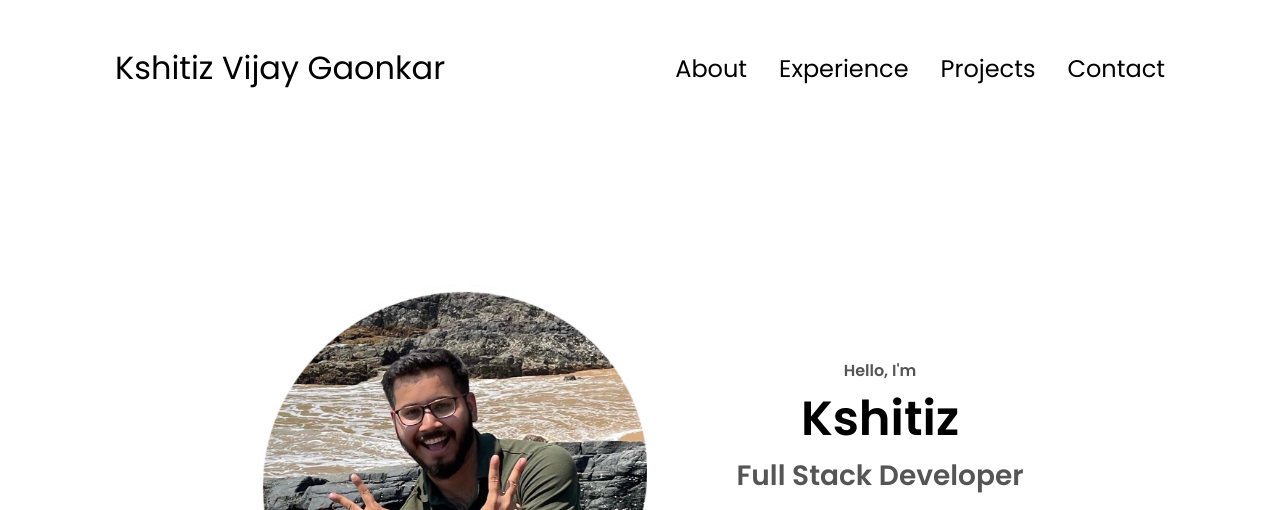
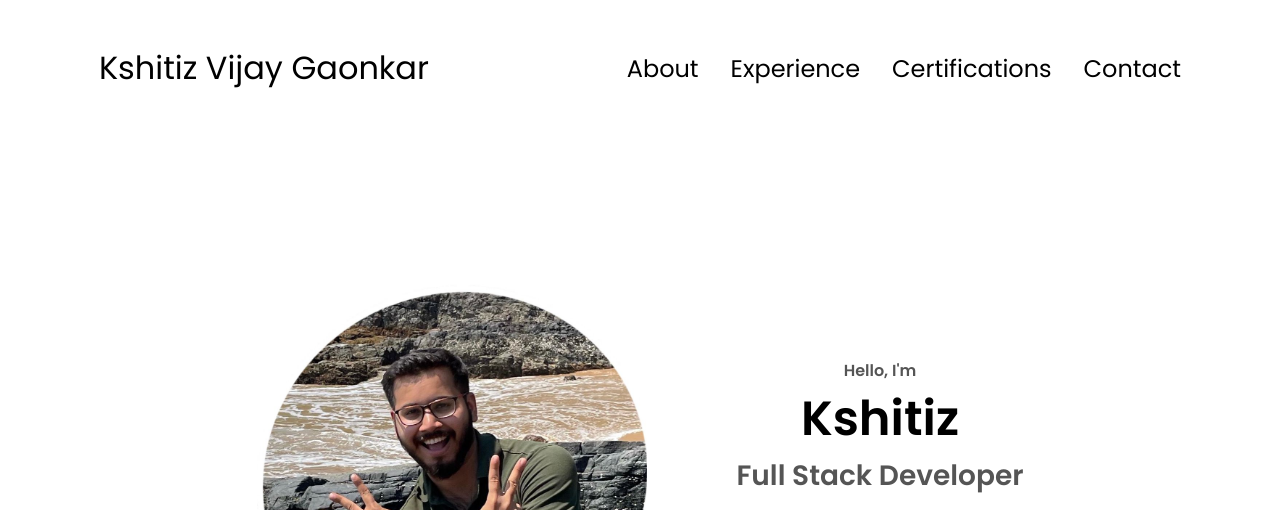
Before and after one commit to KshitizVijayGaonkar/my-portfolio, a plain HTML site: page index.html in a window 1280 px wide. Shown: the top 510 px of the page. Drawn offline with Linux system fonts and the light colour scheme.

Commit message:
certification header changes

```diff
--- a/index.html
+++ b/index.html
@@ -15,7 +15,7 @@
         <ul class="nav-links">
           <li><a href="#about">About</a></li>
           <li><a href="#experience">Experience</a></li>
-          <li><a href="#projects">Projects</a></li>
+          <li><a href="#projects">Certifications</a></li>
           <li><a href="#contact">Contact</a></li>
         </ul>
       </div>
@@ -32,7 +32,7 @@
           <button class="close-btn" onclick="toggleMenu()">X</button>
           <li><a href="#about" onclick="toggleMenu()">About</a></li>
           <li><a href="#experience" onclick="toggleMenu()">Experience</a></li>
-          <li><a href="#projects" onclick="toggleMenu()">Projects</a></li>
+          <li><a href="#projects" onclick="toggleMenu()">Certifications</a></li>
           <li><a href="#contact" onclick="toggleMenu()">Contact</a></li>
         </div>
       </div>
--- a/style.css
+++ b/style.css
@@ -355,7 +355,7 @@ section {
 
 .article-container {
   display: flex;
-  text-align: initial;
+  align-items: center;
   flex-wrap: wrap;
   flex-direction: row;
   gap: 2.5rem;
```
